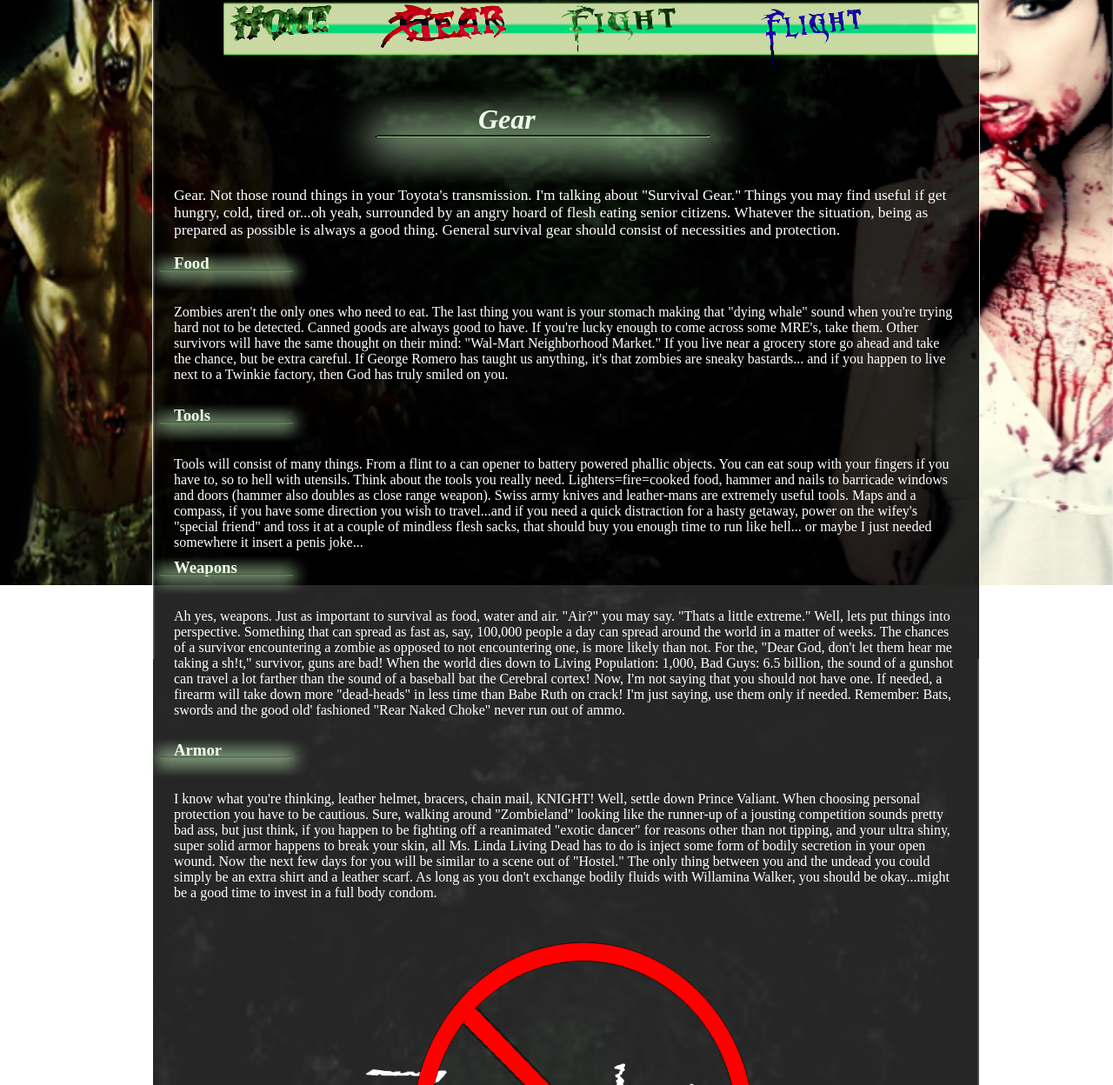
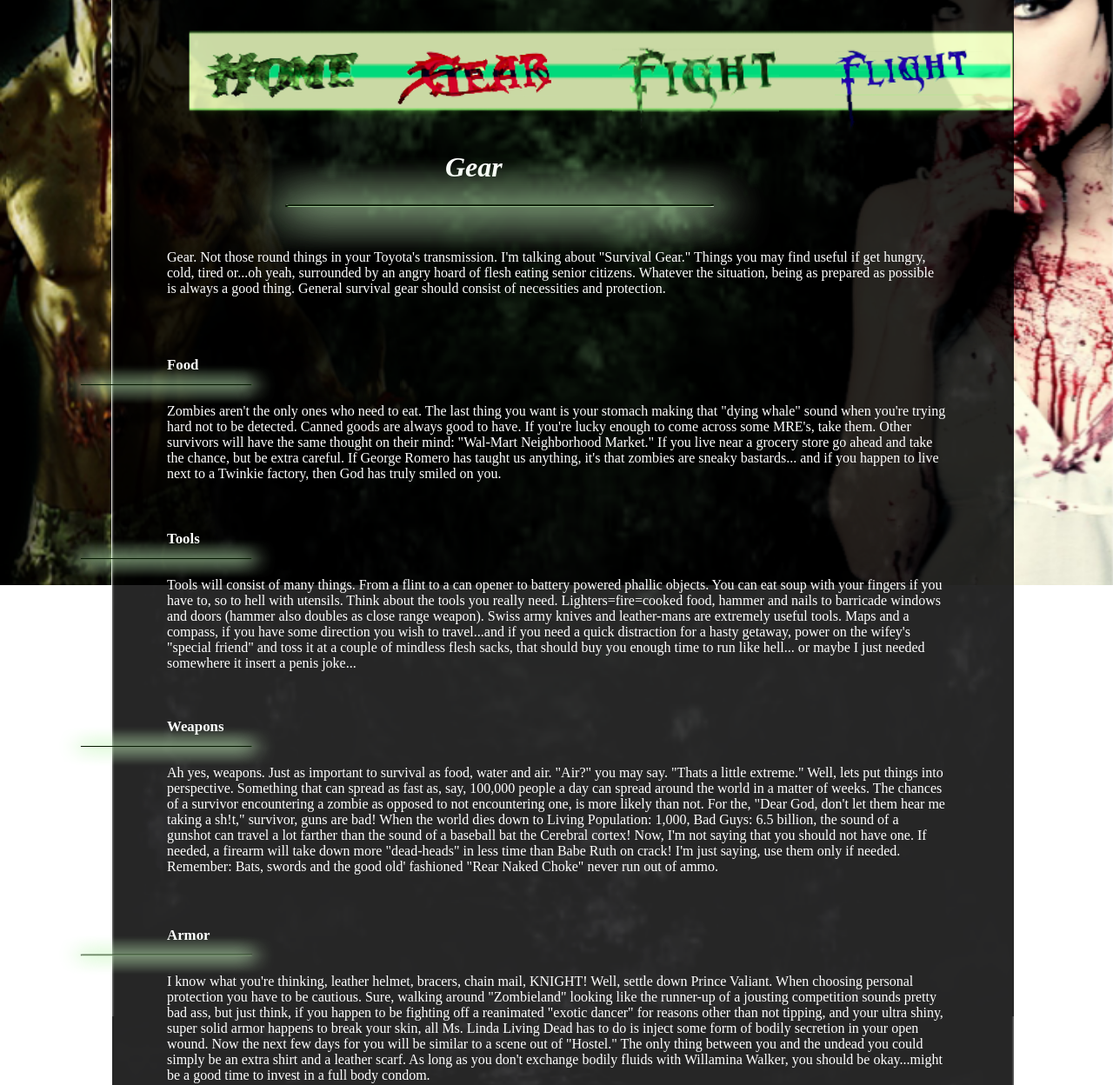
Before and after one commit to Asacinz/Asacinz, a plain HTML site: page ZombieSite/gear.html in a window 1280 px wide. Shown: the part 127-1375 px from the top of the page at 87% size. Drawn offline with Linux system fonts and the light colour scheme.

Commit message:
updated 05312012

```diff
--- a/ZombieSite/gear.html
+++ b/ZombieSite/gear.html
@@ -10,150 +10,188 @@ html, body {height:100%; margin:0; padding:0;}
 
 #contbg{
 position:absolute;
-top:85px;
-left:175px;
+top:12%;
+float:left;
+margin-left:10%;
 z-index:5px;
 opacity:0.85;
 filter:alpha(opacity=85);
 border:1.5px solid white;
 border-top-style:none;
 border-bottom-style:none;
+width:90%;
+height:150%;
 }
 
 #contbg2{
 position:absolute;
-top:885px;
-left:175px;
+top:162%;
+float:left;
+margin-left:10%;
 z-index:5px;
 opacity:0.85;
 filter:alpha(opacity=85);
 border:1.5px solid white;
 border-top-style:none;
 border-bottom-style:none;
+width:90%;
+height:77%;
 }
-
 
 #linkHome{
 position: absolute;
-top:130px;
-left:260px;
+float:left;
+top:23%;
+margin-left:18%;
+width:15%;
+height:100%;
 }
 
 #linkGear{
 position: absolute;
-top:130px;
-left:430px;
+float:left;
+top:23%;
+margin-left:35%;
+width:15%;
+height:100%;
 }
 
 #linkFight{
 position: absolute;
-top:130px;
-left:640px;
+float:left;
+top:22%;
+margin-left:55%;
+width:15%;
+height:100%;
 }
 
 #linkFlight{
 position: absolute;
-top:130px;
-left:875px;
+float:left;
+top:22%;
+margin-left:75%;
+width:15%;
+height:100%;
 }
 
 #header1{
 position:absolute;
-top:225px;
-left:550px;
+float:left;
+top:35%;
+margin-left:40%;
 color:white;
-
+width:30%;
+height:100%;
 }
 
 #headerLine{
 position:absolute;
-top:200px;
-left:375px;
-
+float:left;
+top:35%;
+margin-left:20%;
+height:20%;
+width:50%;
 }
 
 #text1{
 position:absolute;
-top:325px;
-left:200px;
+float:left;
+top:50%;
+margin-left:15%;
 color:white;
-font-size:13pt;
-height:100px;
-width:900px;
+font-size:90%;
+height:20%;
+width:70%;
 }
 
 #necessities{
 position:absolute;
-top:400px;
-left:200px;
+float:left;
+top:65%;
+margin-left:15%;
 color:white;
-font-size:12pt;
-height:100px;
-width:900px;
+font-size:90%;
+height:20%;
+width:70%;
 }
 
 #necessitiesLine{
 position:absolute;
-top:405px;
-left:160px;
-
+float:left;
+top:67%;
+margin-left:5%;
+height:8%;
+width:20%;
 }
 
 #tools{
 position:absolute;
-top:575px;
-left:200px;
+float:left;
+top:90%;
+margin-left:15%;
 color:white;
-font-size:12pt;
-height:100px;
-width:900px;
+font-size:90%;
+height:20%;
+width:70%;
 }
 
 
 #toolsLine{
 position:absolute;
-top:580px;
-left:160px;
+float:left;
+top:92%;
+margin-left:5%;
+height:8%;
+width:20%;
 }
 
 #weapons{
 position:absolute;
-top:750px;
-left:200px;
+float:left;
+top:117%;
+margin-left:15%;
 color:white;
-font-size:12pt;
-height:100px;
-width:900px;
+font-size:90%;
+height:20%;
+width:70%;
 }
 
 
 #weaponsLine{
 position:absolute;
-top:755px;
-left:160px;
+float:left;
+top:119%;
+margin-left:5%;
+height:8%;
+width:20%;
 }
 
 #armor{
 position:absolute;
-top:960px;
-left:200px;
+float:left;
+top:147%;
+margin-left:15%;
 color:white;
-font-size:12pt;
-height:100px;
-width:900px;
+font-size:90%;
+height:20%;
+width:70%;
 }
 
 
 #armorLine{
 position:absolute;
-top:965px;
-left:160px;
+float:left;
+top:149%;
+margin-left:5%;
+height:8%;
+width:20%;
 }
 
 #noZ{
 position:absolute;
-top:1200px;
-left:400px;
+float:left;
+top:180%;
+margin-left:25%;
 }
 
 a{
@@ -190,17 +228,17 @@ body {overflow-y:auto;}
 
 <div id="page-background"><img src="images/zbg1.png" width="100%" height="100%" alt="bg1"></div>
 
-<div id="contbg"><img src="images/Contentbg1.png" height="800px" width="950px" alt="Content bg"></div>
+<div id="contbg"><img src="images/Contentbg1.png" height="100%" width="90%" alt="Content bg"></div>
 
-<div id="contbg2"><img src="images/Contentbg2.png" height="800px" width="950px" alt="Content bg2"></div>
+<div id="contbg2"><img src="images/Contentbg2.png" height="100%" width="90%" alt="Content bg2"></div>
 
-<div id="linkHome"><a href="index.html"><img src="images/linkHome.png" height="8%"></a></div>
+<div id="linkHome"><a href="index.html"><img src="images/linkHome.png" width="100%" height="8%"></a></div>
 
-<div id="linkGear"><a href="gear.html"><img src="images/linkGear.png" height="8%"></a></div>
+<div id="linkGear"><a href="gear.html"><img src="images/linkGear.png" width="100%"  height="8%"></a></div>
 
-<div id="linkFight"><a href="fight.html"><img src="images/linkFight.png" height="10%"></a></div>
+<div id="linkFight"><a href="fight.html"><img src="images/linkFight.png" width="100%"  height="13%"></a></div>
 
-<div id="linkFlight"><a href="flight.html"><img src="images/linkFlight.png" height="13%"></a></div>
+<div id="linkFlight"><a href="flight.html"><img src="images/linkFlight.png" width="100%"  height="13%"></a></div>
 
 
 <div id="header1">
@@ -209,54 +247,54 @@ body {overflow-y:auto;}
 </div>
 
 <div id="headerLine">
-<img src="images/lineGreen.png" width="500px">
+<img src="images/lineGreen.png" height="100%" width="100%">
 </div>
 
 <div id="text1">
-<p>
-	Gear. Not those round things in your Toyota's transmission. I'm talking about "Survival Gear." Things you may find useful if get hungry, cold, tired or...oh yeah, surrounded by an angry hoard of flesh eating senior citizens. Whatever the situation, being as prepared as possible is always a good thing. General survival gear should consist of necessities and protection.
+<p><font size="3%">
+	Gear. Not those round things in your Toyota's transmission. I'm talking about "Survival Gear." Things you may find useful if get hungry, cold, tired or...oh yeah, surrounded by an angry hoard of flesh eating senior citizens. Whatever the situation, being as prepared as possible is always a good thing. General survival gear should consist of necessities and protection.</font>
 </p>
 </div>
 
 
 <div id="necessities">
 <h3>Food</h3>
-<br />
-	Zombies aren't the only ones who need to eat. The last thing you want is your stomach making that "dying whale" sound when you're trying hard not to be detected. Canned goods are always good to have. If you're lucky enough to come across some MRE's, take them. Other survivors will have the same thought on their mind: "Wal-Mart Neighborhood Market." If you live near a grocery store go ahead and take the chance, but be extra careful. If George Romero has taught us anything, it's that zombies are sneaky bastards... and if you happen to live next to a Twinkie factory, then God has truly smiled on you.
+<br /><font size="3%">
+	Zombies aren't the only ones who need to eat. The last thing you want is your stomach making that "dying whale" sound when you're trying hard not to be detected. Canned goods are always good to have. If you're lucky enough to come across some MRE's, take them. Other survivors will have the same thought on their mind: "Wal-Mart Neighborhood Market." If you live near a grocery store go ahead and take the chance, but be extra careful. If George Romero has taught us anything, it's that zombies are sneaky bastards... and if you happen to live next to a Twinkie factory, then God has truly smiled on you. </font>
 </div>
 
 <div id="necessitiesLine">
-<img src="images/lineGreen.png" width="200px">
+<img src="images/lineGreen.png" height="100%" width="100%">
 </div>
 
 <div id="tools">
 <h3>Tools</h3>
-<br />
-	Tools will consist of many things. From a flint to a can opener to battery powered phallic objects. You can eat soup with your fingers if you have to, so to hell with utensils. Think about the tools you really need. Lighters=fire=cooked food, hammer and nails to barricade windows and doors (hammer also doubles as close range weapon). Swiss army knives and leather-mans are extremely useful tools. Maps and a compass, if you have some direction you wish to travel...and if you need a quick distraction for a hasty getaway, power on the wifey's "special friend" and toss it at a couple of mindless flesh sacks, that should buy you enough time to run like hell... or maybe I just needed somewhere it insert a penis joke...
+<br /><font size="3%">
+	Tools will consist of many things. From a flint to a can opener to battery powered phallic objects. You can eat soup with your fingers if you have to, so to hell with utensils. Think about the tools you really need. Lighters=fire=cooked food, hammer and nails to barricade windows and doors (hammer also doubles as close range weapon). Swiss army knives and leather-mans are extremely useful tools. Maps and a compass, if you have some direction you wish to travel...and if you need a quick distraction for a hasty getaway, power on the wifey's "special friend" and toss it at a couple of mindless flesh sacks, that should buy you enough time to run like hell... or maybe I just needed somewhere it insert a penis joke...</font>
 </div>
 
 <div id="toolsLine">
-<img src="images/lineGreen.png" width="200px">
+<img src="images/lineGreen.png" height="100%" width="100%">
 </div>
 
 <div id="weapons">
 <h3>Weapons</h3>
-<br />
-	Ah yes, weapons. Just as important to survival as food, water and air. "Air?" you may say. "Thats a little extreme." Well, lets put things into perspective. Something that can spread as fast as, say, 100,000 people a day can spread around the world in a matter of weeks. The chances of a survivor encountering a zombie as opposed to not encountering one, is more likely than not. For the, "Dear God, don't let them hear me taking a sh!t," survivor, guns are bad! When the world dies down to Living Population: 1,000, Bad Guys: 6.5 billion, the sound of a gunshot can travel a lot farther than the sound of a baseball bat the Cerebral cortex! Now, I'm not saying that you should not have one. If needed, a firearm will take down more "dead-heads" in less time than Babe Ruth on crack! I'm just saying, use them only if needed. Remember: Bats, swords and the good old' fashioned "Rear Naked Choke" never run out of ammo.
+<br /><font size="3%">
+	Ah yes, weapons. Just as important to survival as food, water and air. "Air?" you may say. "Thats a little extreme." Well, lets put things into perspective. Something that can spread as fast as, say, 100,000 people a day can spread around the world in a matter of weeks. The chances of a survivor encountering a zombie as opposed to not encountering one, is more likely than not. For the, "Dear God, don't let them hear me taking a sh!t," survivor, guns are bad! When the world dies down to Living Population: 1,000, Bad Guys: 6.5 billion, the sound of a gunshot can travel a lot farther than the sound of a baseball bat the Cerebral cortex! Now, I'm not saying that you should not have one. If needed, a firearm will take down more "dead-heads" in less time than Babe Ruth on crack! I'm just saying, use them only if needed. Remember: Bats, swords and the good old' fashioned "Rear Naked Choke" never run out of ammo.</font>
 </div>
 
 <div id="weaponsLine">
-<img src="images/lineGreen.png" width="200px">
+<img src="images/lineGreen.png" height="100%" width="100%">
 </div>
 
 <div id="armor">
 <h3>Armor</h3>
-<br />
-	I know what you're thinking, leather helmet, bracers, chain mail, KNIGHT! Well, settle down Prince Valiant. When choosing personal protection you have to be cautious. Sure, walking around "Zombieland" looking like the runner-up of a jousting competition sounds pretty bad ass, but just think, if you happen to be fighting off a reanimated "exotic dancer" for reasons other than not tipping, and your ultra shiny, super solid armor happens to break your skin, all Ms. Linda Living Dead has to do is inject some form of bodily secretion in your open wound. Now the next few days for you will be similar to a scene out of  "Hostel." The only thing between you and the undead you could simply be an extra shirt and a leather scarf. As long as you don't exchange bodily fluids with Willamina Walker, you should be okay...might be a good time to invest in a full body condom.
+<br /><font size="3%">
+	I know what you're thinking, leather helmet, bracers, chain mail, KNIGHT! Well, settle down Prince Valiant. When choosing personal protection you have to be cautious. Sure, walking around "Zombieland" looking like the runner-up of a jousting competition sounds pretty bad ass, but just think, if you happen to be fighting off a reanimated "exotic dancer" for reasons other than not tipping, and your ultra shiny, super solid armor happens to break your skin, all Ms. Linda Living Dead has to do is inject some form of bodily secretion in your open wound. Now the next few days for you will be similar to a scene out of  "Hostel." The only thing between you and the undead you could simply be an extra shirt and a leather scarf. As long as you don't exchange bodily fluids with Willamina Walker, you should be okay...might be a good time to invest in a full body condom.</font>
 </div>
 
 <div id="armorLine">
-<img src="images/lineGreen.png" width="200px">
+<img src="images/lineGreen.png" height="100%" width="100%">
 </div>
 
 <div id="noZ">
```
Also changed, not shown: ZombieSite/MasterPage.html (deleted, +0 -100 lines), ZombieSite/fight.html (+69 -41 lines), ZombieSite/flight.html (+63 -37 lines), ZombieSite/index.html (+78 -41 lines), 1 other file.
